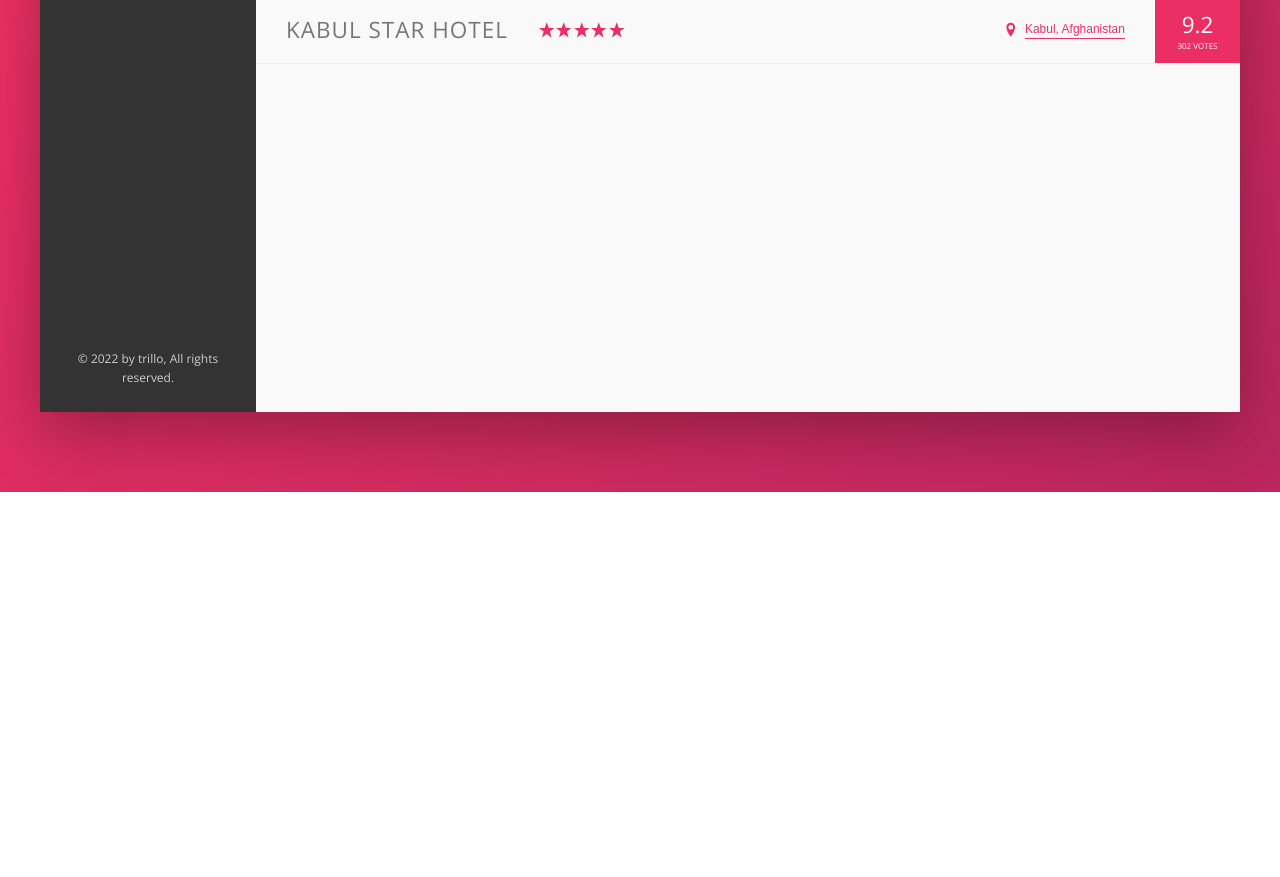
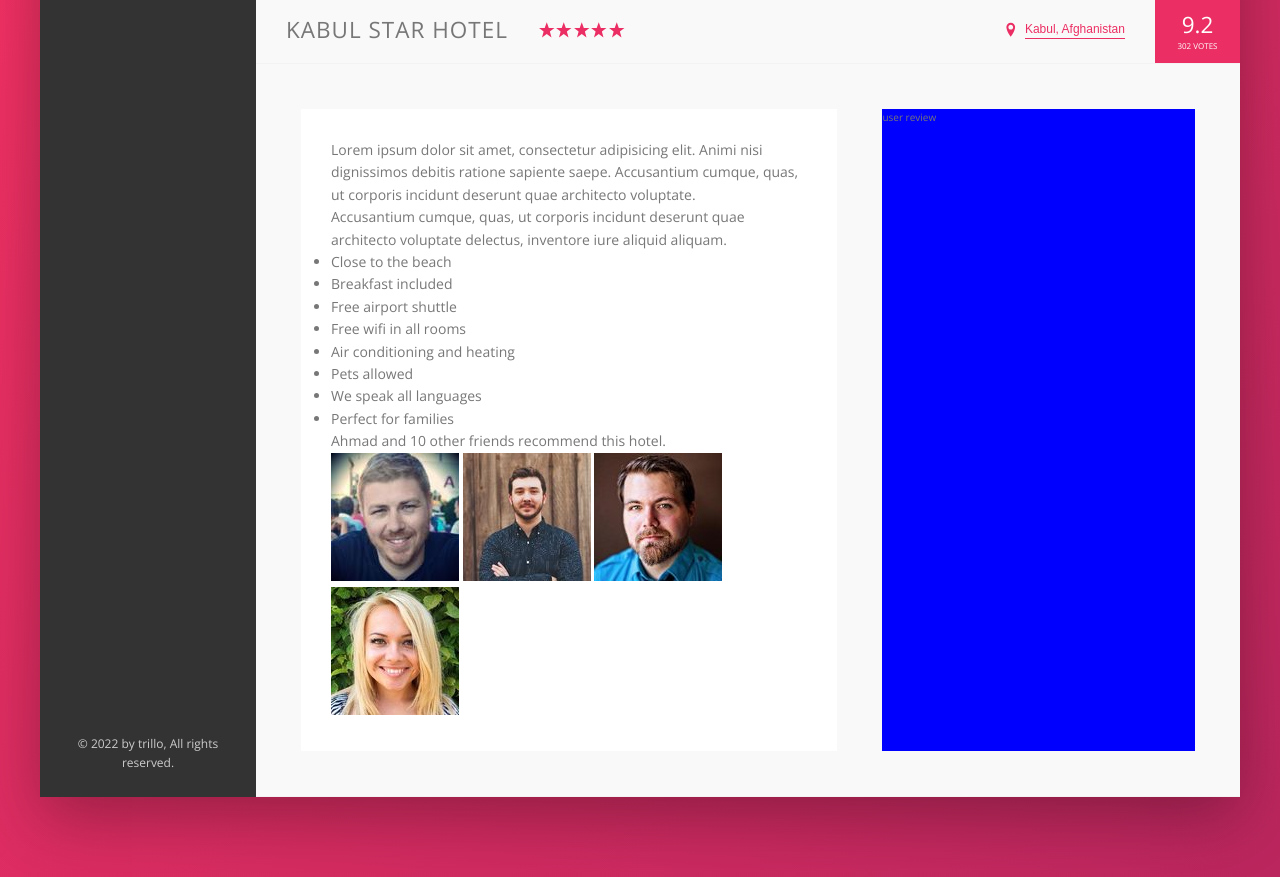
Before and after one commit to Unknown-0perator/Websites, a website: page Trillo/index.html in a window 1280 px wide. Shown: the part 538-1415 px from the top of the page. Before the commit the page ends 1030 px from the top, so only its background shows below. Drawn offline with nearby package versions, Linux system fonts and the light colour scheme.

Commit message:
HTML description section

```diff
--- a/Trillo/index.html
+++ b/Trillo/index.html
@@ -128,6 +128,45 @@
                         <div class="overview__rating-count">302 votes</div>
                     </div>
                 </div>
+
+
+                <div class="detail">
+                    <div class="description">
+                        <p class="paragraph">
+                            Lorem ipsum dolor sit amet, consectetur adipisicing elit. Animi nisi dignissimos debitis
+                            ratione sapiente saepe. Accusantium cumque, quas, ut corporis incidunt deserunt quae
+                            architecto voluptate.
+                        </p>
+                        <p class="paragraph">
+                            Accusantium cumque, quas, ut corporis incidunt deserunt quae architecto voluptate delectus,
+                            inventore iure aliquid aliquam.
+                        </p>
+                        <ul class="list">
+                            <li class="list__item">Close to the beach</li>
+                            <li class="list__item">Breakfast included</li>
+                            <li class="list__item">Free airport shuttle</li>
+                            <li class="list__item">Free wifi in all rooms</li>
+                            <li class="list__item">Air conditioning and heating</li>
+                            <li class="list__item">Pets allowed</li>
+                            <li class="list__item">We speak all languages</li>
+                            <li class="list__item">Perfect for families</li>
+                        </ul>
+                        <div class="recommend">
+                            <p class="paragraph">
+                                Ahmad and 10 other friends recommend this hotel.
+                            </p>
+                            <div class="recommend__friends">
+                                <img src="img/user-3.jpg" alt="friend 1" class="recommend__photo">
+                                <img src="img/user-4.jpg" alt="friend 2" class="recommend__photo">
+                                <img src="img/user-5.jpg" alt="friend 3" class="recommend__photo">
+                                <img src="img/user-6.jpg" alt="friend 4" class="recommend__photo">
+                            </div>
+                        </div>
+                    </div>
+                    <div class="user-reviews">
+                        user review
+                    </div>
+                </div>
             </main>
         </div>
     </div>
--- a/Trillo/sass/_layout.scss
+++ b/Trillo/sass/_layout.scss
@@ -27,5 +27,23 @@
 }
 .hotel-view {
   flex: 1;
-  height: 80rem;
 }
+
+.detail {
+  display: flex;
+  padding: 4.5rem;
+  background-color: var(--color-grey-light-1);
+  border-bottom: 1px solid var(--color-grey-light-2);
+}
+.description {
+  font-size: 1.4rem;
+  background-color: #fff;
+  box-shadow: 0 2 5rem rgba(0, 0, 0, 0.06);
+  padding: 3rem;
+  flex: 0 0 60%;
+  margin-right: 4.5rem;
+}
+.user-reviews {
+  background-color: blue;
+  flex: 1;
+}
```
Also changed, not shown: Trillo/css/style.css.
